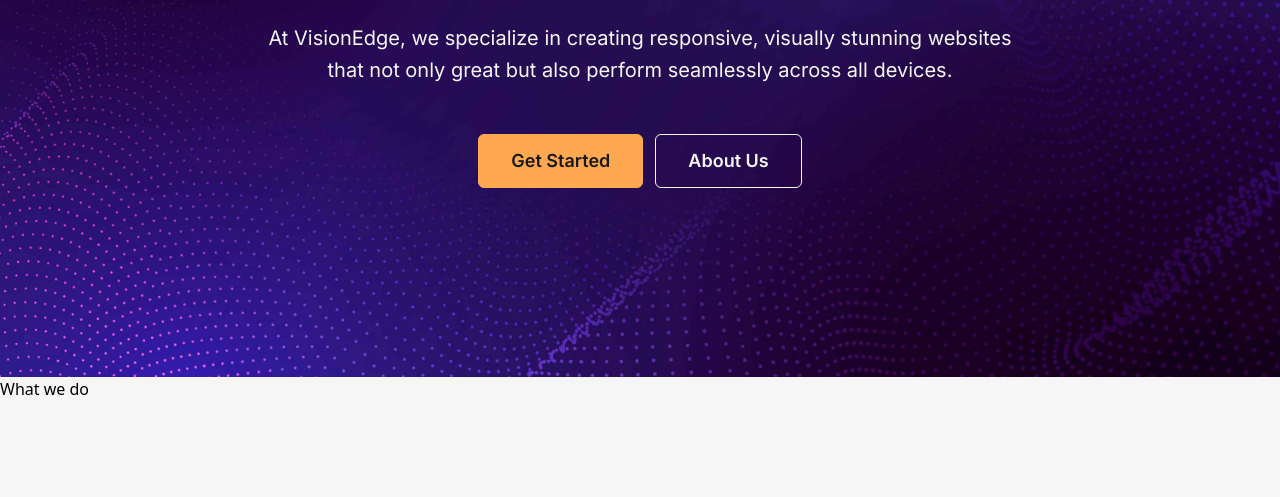
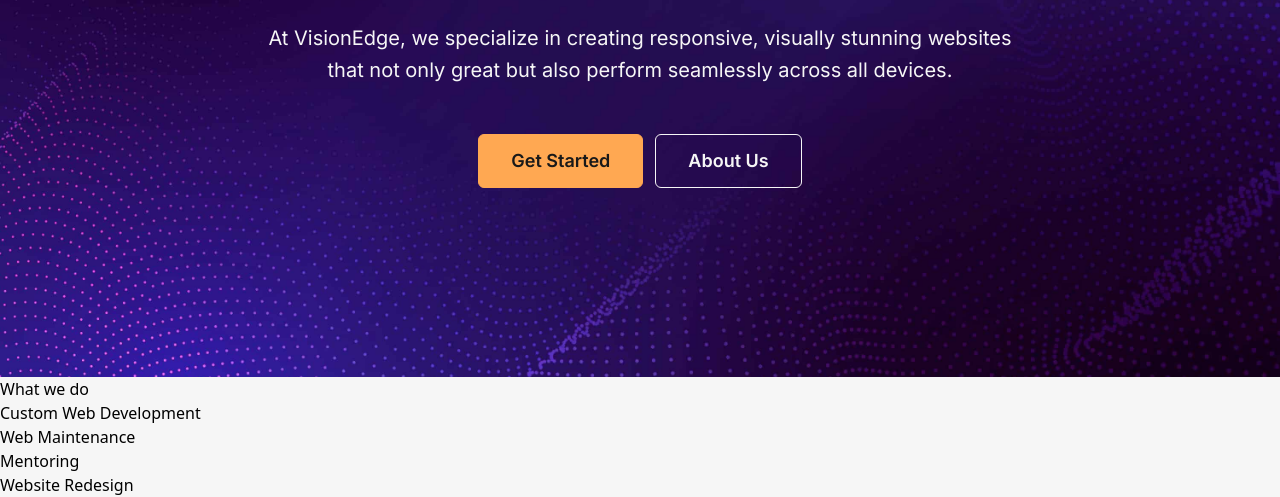
Before and after one commit to Chiemezie-Uchenwoke/vision_edge, a website: page public/index.html in a window 1280 px wide. Shown: the part 417-914 px from the top of the page. Before the commit the page ends 818 px from the top, so only its background shows below. Drawn offline with nearby package versions, Linux system fonts and the light colour scheme.

Commit message:
Add services to what we do

```diff
--- a/public/index.html
+++ b/public/index.html
@@ -89,6 +89,12 @@
      <!-- What we do -->
       <section class="">
         <h2 class="">What we do</h2>
+        <div class="capitalize">
+            <div class="">Custom web development</div>
+            <div class="">Web maintenance</div>
+            <div class="">Mentoring</div>
+            <div class="">Website redesign</div>
+        </div>
       </section>
 
     <script src="./js/main.js"></script>
```
